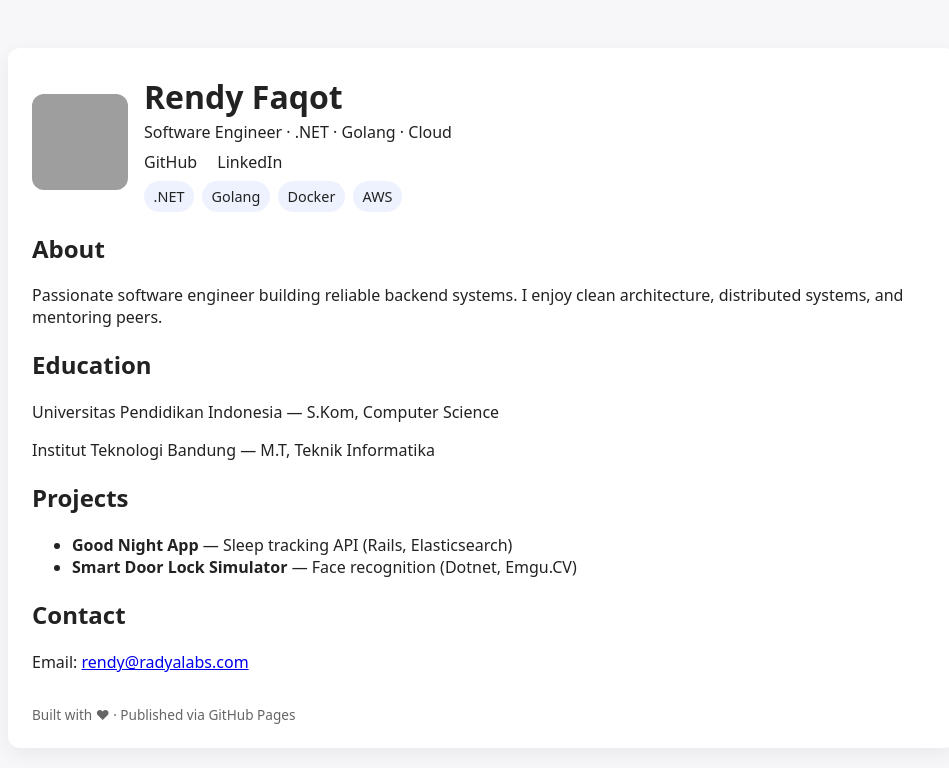
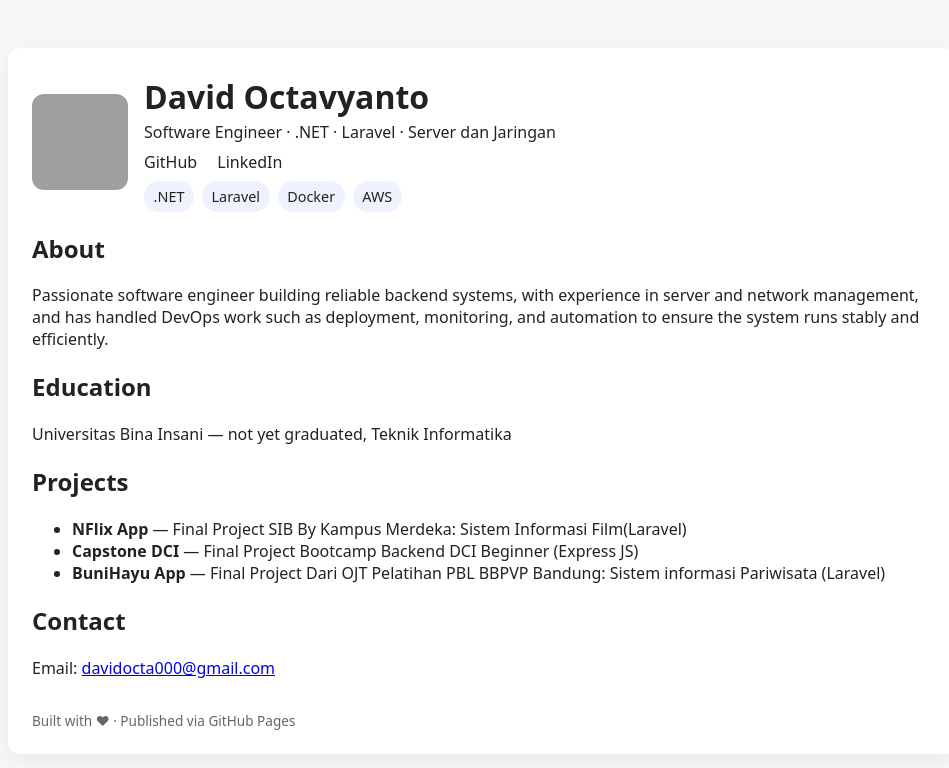
Before and after one commit to davidocta123/my-profile, a plain HTML site: page index.html in a window 1280 px wide. Shown: the whole page, without its empty margins (158-1107 px from the left). Drawn offline with Linux system fonts and the light colour scheme; grey boxes are pictures that could not be loaded.

Commit message:
Update semua

```diff
--- a/index.html
+++ b/index.html
@@ -21,15 +21,15 @@
          <header>
             <img class="avatar" src="https://avatars.githubusercontent.com/u/9919?s=200&v=4" alt="avatar" />
             <div>
-               <h1>Rendy Faqot</h1>
-               <div>Software Engineer · .NET · Golang · Cloud</div>
+               <h1>David Octavyanto</h1>
+               <div>Software Engineer · .NET · Laravel · Server dan Jaringan </div>
                <div class="links" style="margin-top:.5rem">
-                  <a href="https://github.com/your-username" target="_blank">GitHub</a>
-                  <a href="https://www.linkedin.com/in/your-profile" target="_blank">LinkedIn</a>
+                  <a href="https://github.com/davidocta123" target="_blank">GitHub</a>
+                  <a href="www.linkedin.com/in/david-octavyanto-6b695529b" target="_blank">LinkedIn</a>
                </div>
                <div class="skills" aria-hidden>
                   <span class="skill">.NET</span>
-                  <span class="skill">Golang</span>
+                  <span class="skill">Laravel</span>
                   <span class="skill">Docker</span>
                   <span class="skill">AWS</span>
                </div>
@@ -37,23 +37,23 @@
          </header>
          <section>
             <h2>About</h2>
-            <p>Passionate software engineer building reliable backend systems. I enjoy clean architecture, distributed systems, and mentoring peers.</p>
+            <p>Passionate software engineer building reliable backend systems, with experience in server and network management, and has handled DevOps work such as deployment, monitoring, and automation to ensure the system runs stably and efficiently.</p>
          </section>
          <section>
             <h2>Education</h2>
-            <p>Universitas Pendidikan Indonesia — S.Kom, Computer Science</p>
-            <p>Institut Teknologi Bandung — M.T, Teknik Informatika</p>
+            <p>Universitas Bina Insani — not yet graduated, Teknik Informatika</p>
          </section>
          <section>
             <h2>Projects</h2>
             <ul>
-               <li><strong>Good Night App</strong> — Sleep tracking API (Rails, Elasticsearch)</li>
-               <li><strong>Smart Door Lock Simulator</strong> — Face recognition (Dotnet, Emgu.CV)</li>
+               <li><strong>NFlix App</strong> — Final Project SIB By Kampus Merdeka: Sistem Informasi Film(Laravel)</li>
+               <li><strong>Capstone DCI</strong> — Final Project Bootcamp Backend DCI Beginner (Express JS)</li>
+               <li><strong>BuniHayu App</strong> — Final Project Dari OJT Pelatihan PBL BBPVP Bandung: Sistem informasi Pariwisata (Laravel)</li>
             </ul>
          </section>
          <section>
             <h2>Contact</h2>
-            <p>Email: <a href="mailto:rendy@radyalabs.com">rendy@radyalabs.com</a></p>
+            <p>Email: <a href="mailto:davidocta000@gmail.com">davidocta000@gmail.com</a></p>
          </section>
          <footer>
             Built with ♥ · Published via GitHub Pages
```
